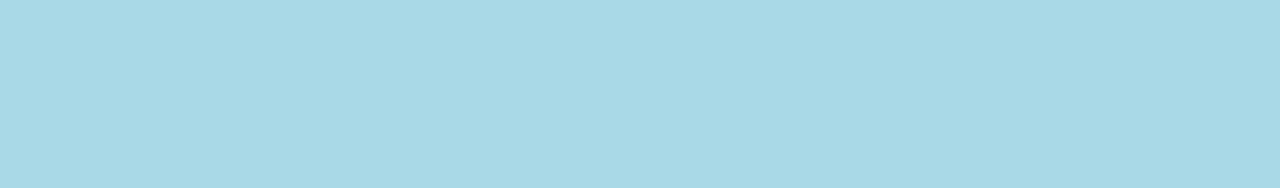
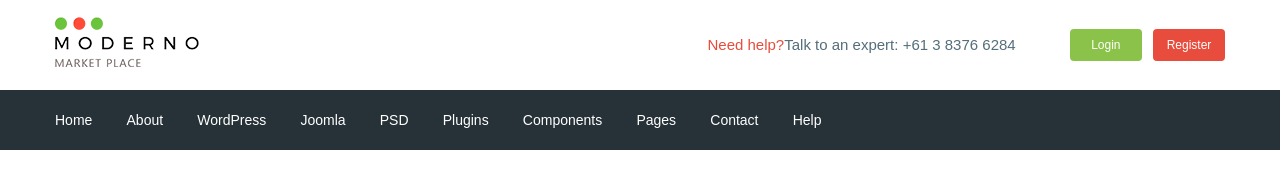
Before and after one commit to dmitriy-works/moderno, a website: page app/index.html in a window 1280 px wide. Drawn offline with nearby package versions, Linux system fonts and the light colour scheme; files that its build step writes are made by us from their sources.

Commit message:
made header

```diff
--- a/app/index.html
+++ b/app/index.html
@@ -1,19 +1,107 @@
 <!DOCTYPE html>
 <html lang="en">
+
 <head>
     <meta charset="UTF-8">
     <meta name="viewport" content="width=device-width, initial-scale=1, minimum-scale=1">
     <meta http-equiv="X-UA-Compatible" content="IE=edge">
+    <title>Moderno</title>
+    <link rel="preconnect" href="https://fonts.gstatic.com">
+    <link href="https://fonts.googleapis.com/css2?family=Roboto:wght@400;500;700&display=swap" rel="stylesheet">
     <link rel="stylesheet" href="css/libs.min.css" type="text/css">
     <link rel="stylesheet" href="css/style.min.css" type="text/css">
-	<title>GULP - start</title>
+
 </head>
+
 <body>
 
+    <header class="header">
+        <div class="header__top">
+            <div class="container">
+                <div class="header__top-inner">
+                    <div class="header__logo">
+                        <a href="#">
+                            <img src="images/logo.png" alt="">
+                        </a>
+                    </div>
+                    <div class="header__text">
+                        <a href="">
+                            <span>Need help?</span> </a>Talk to an expert: <a class="header__phone" href="tel:61383766284"> +61 3 8376 6284</a>
+                    </div>
+                    <div class="header__box">
+                        <a href="#" class="header__basket"></a>
+                        <a href="#" class="header__btn header__btn-login">Login</a>
+                        <a href="#" class="header__btn header__btn-Register">Register</a>
+                    </div>
+                </div>
+            </div>
+        </div>
+
+        <div class="header__menu">
+            <div class="container">
+                <nav class="menu">
+                    <ul class="menu__list">
+                        <li>
+                            <a href="#">
+															Home
+														</a>
+                        </li>
+                        <li>
+                            <a href="#">
+															About
+														</a>
+                        </li>
+                        <li>
+                            <a href="#">
+															WordPress
+														</a>
+                        </li>
+                        <li>
+                            <a href="#">
+															Joomla
+														</a>
+                        </li>
+                        <li>
+                            <a href="#">
+															PSD
+														</a>
+                        </li>
+                        <li>
+                            <a href="#">
+															Plugins
+														</a>
+                        </li>
+                        <li>
+                            <a href="#">
+															Components
+														</a>
+                        </li>
+                        <li>
+                            <a href="#">
+															Pages
+														</a>
+                        </li>
+                        <li>
+                            <a href="#">
+															Contact
+														</a>
+                        </li>
+                        <li>
+                            <a href="#">
+															Help
+														</a>
+                        </li>
+                    </ul>
+                </nav>
+            </div>
+        </div>
+
+    </header>
 
 
     <script src="https://ajax.googleapis.com/ajax/libs/jquery/3.5.1/jquery.min.js"></script>
     <script src="js/libs.min.js"></script>
     <script src="js/script.min.js"></script>
 </body>
+
 </html>
--- /dev/null
+++ b/app/scss/_fonts.scss
@@ -0,0 +1,8 @@
+@font-face {
+  font-family: 'Roboto-Regular', sans-serif;
+  src:url('../fonts/Roboto-Regular.woff2') format('woff2'),
+      url('../fonts/Roboto-Regular.woff') format('woff');
+      font-weight: 400;
+      font-display: swap;
+
+}
--- /dev/null
+++ b/app/scss/_global.scss
@@ -0,0 +1,34 @@
+html {
+	box-sizing: border-box;
+}
+
+*, *::before, *::after {
+	box-sizing: inherit;
+}
+
+a {
+  display: inline-block;
+  text-decoration: none;
+  color: $text;
+}
+
+ul,
+li {
+  margin: 0;
+  padding: 0;
+  list-style: none;
+}
+
+body {
+  font-family: 'Roboto-Regular', sans-serif;
+  color: $text;
+  font-size: 15px;
+  font-weight: 400;
+  line-height: 24px;
+}
+
+.container {
+  max-width: 1200px;
+  padding: 0 15px;
+  margin: 0 auto;
+}
--- /dev/null
+++ b/app/scss/_vars.scss
@@ -0,0 +1,4 @@
+$text: #546e7a;
+$red: #e74c3c;
+$green: #8bc34a;
+$bg: #263238;
--- a/app/scss/style.scss
+++ b/app/scss/style.scss
@@ -1,28 +1,66 @@
-html {
-	box-sizing: border-box;
+@import 'vars';
+@import 'global';
+@import 'fonts';
+
+
+.header__top-inner {
+  display: flex;
+  justify-content: space-between;
+  align-items: center;
+  height: 90px;
 }
 
-*, *::before, *::after {
-	box-sizing: inherit;
+.header__text {
+  margin-left: auto;
+  margin-right: 50px;
+  span {
+    color: $red;
+  }
+
 }
 
-body {
-	background: lightblue;
-	font-size: 20px;
-	color: tomato;
-	padding: 50px;
+.header__btn {
+  color: #fff;
+  width: 72px;
+  font-size: 12px;
+  line-height: 24px;
+  text-align: center;
+  padding: 4px;
+  border-radius: 4px;
 }
 
-.box {
-	font-size: 14px;
-	font-weight: 700;
-	color: green;
-	background-color: red;
-	text-align: center;
+.header__btn-login {
+  background-color: $green;
+
 }
 
-.test {
-	display: inline-block;
-	display: flex;
-	transform: translate(0,0);
+.header__btn-Register {
+  background-color: $red;
+  margin-left: 7px;
 }
+
+
+.header__menu {
+
+  background-color: $bg;
+  align-items: center;
+}
+
+.menu {
+  display: flex;
+  align-items: center;
+  height: 60px;
+}
+
+.menu__list {
+  li {
+    display: inline-block;
+    & + li {
+      margin-left: 30px;
+    }
+  }
+  a {
+    color: #fff;
+    font-size: 14px;
+  }
+}
--- a/gulpfile.js
+++ b/gulpfile.js
@@ -8,7 +8,7 @@ let gulp = require('gulp'),
 		cssmin = require('gulp-cssmin');
 
 gulp.task('sass', function(){
-	return gulp.src('app/scss/style.scss')
+	return gulp.src('app/scss/**/*.scss')
 					.pipe(sass({outputStyle: 'expanded'}))
 					.pipe(rename({suffix: '.min'}))
 					.pipe(autoprefixer({
@@ -59,7 +59,7 @@ gulp.task('browser-sync', function() {
 });
 
 gulp.task('watch', function(){
-	gulp.watch('app/scss/style.scss', gulp.parallel('sass'))
+	gulp.watch('app/scss/**/*.scss', gulp.parallel('sass'))
 	gulp.watch('app/*.html', gulp.parallel('html'))
 	gulp.watch('app/js/*.js', gulp.parallel('js'))
 });
```
Also changed, not shown: app/fonts/Roboto-Regular.woff2 (added), app/images/logo.png (added). Lines whose indentation alone changed are shown as unchanged.
